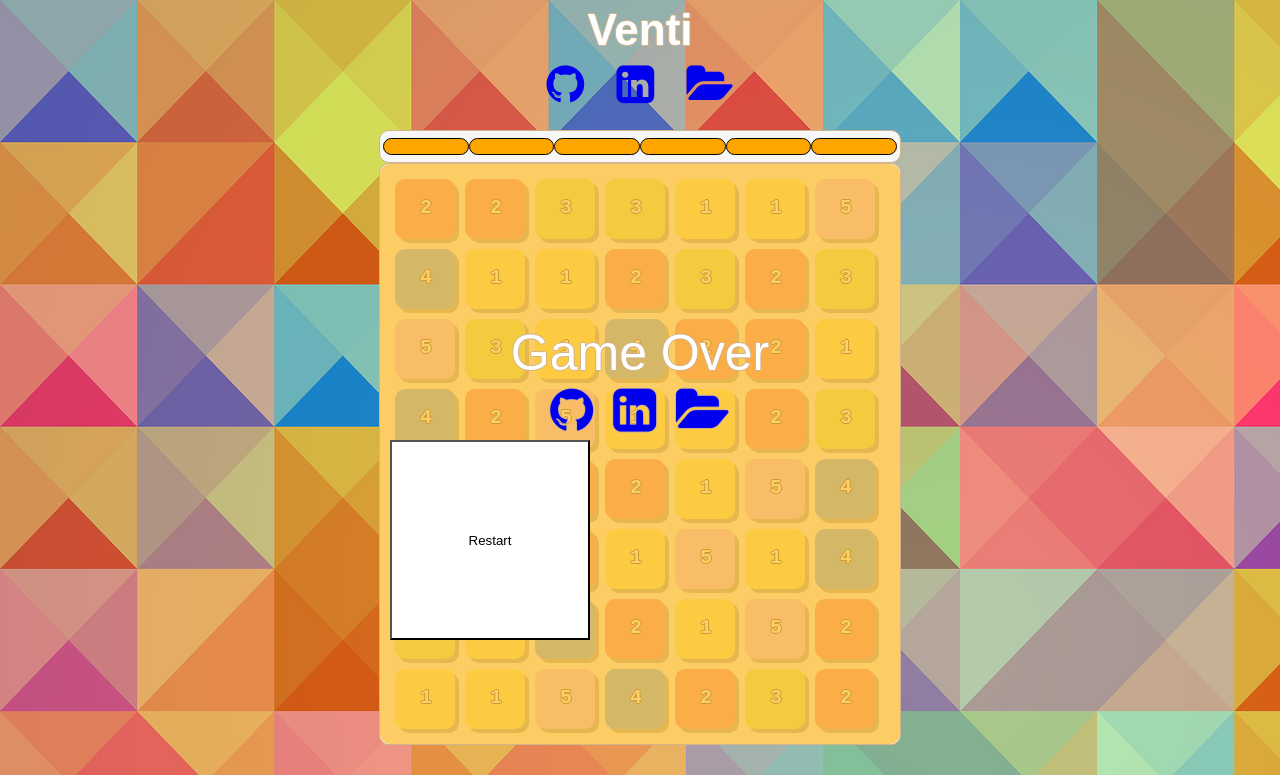
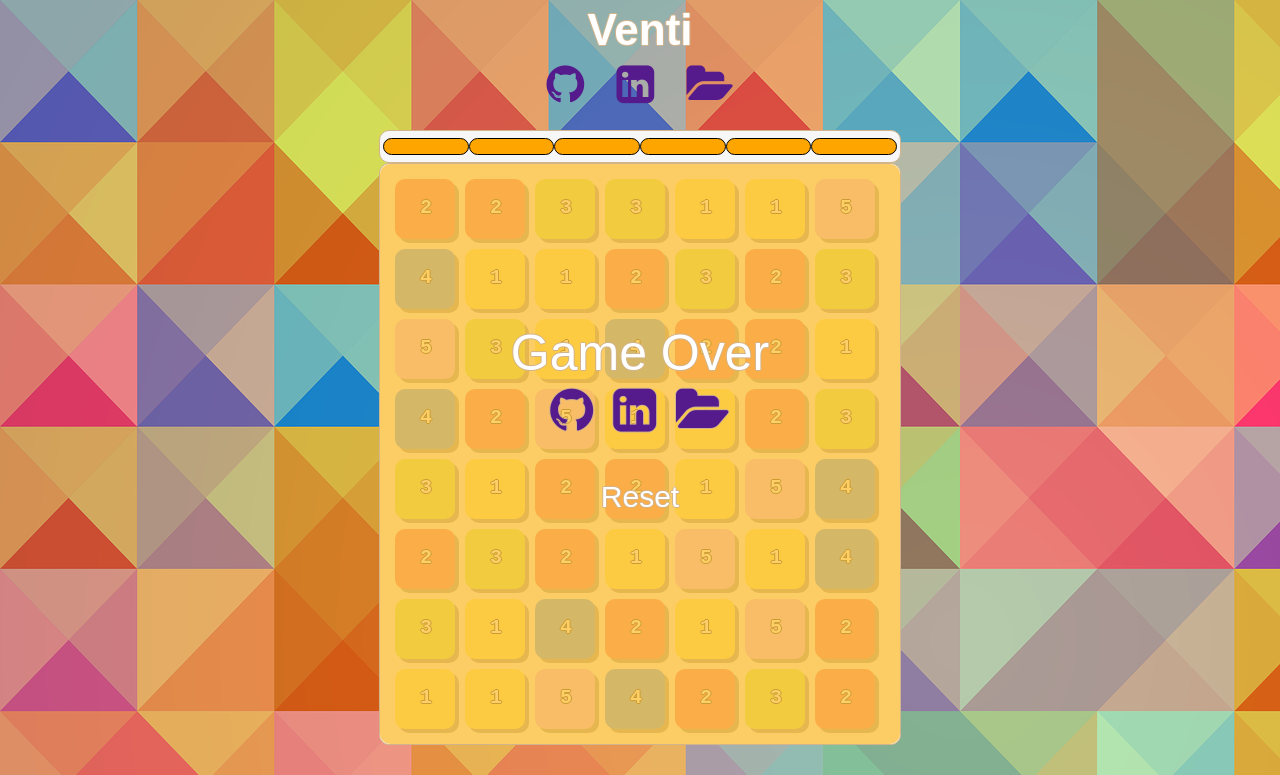
Before and after one commit to chronollama/venti, a website built with webpack: page index.html in a window 1280 px wide. Shown: the top 775 px of the page. Built offline with nearby package versions, Linux system fonts and the light colour scheme.

Commit message:
Append reset button to game over modal and style appropriately

```diff
--- a/stylesheets/venti.css
+++ b/stylesheets/venti.css
@@ -1,4 +1,4 @@
-html, body, header, main, details, section, nav, div, figure, ul, li, p {
+html, body, header, main, details, section, nav, div, figure, ul, li, p, button {
   margin: 0;
   padding: 0;
   border: 0;
@@ -26,6 +26,10 @@ header {
 header.title {
   color: white;
   text-shadow: -1px 0 tan, 0 1px tan, 1px 0 tan, 0 -1px tan;
+}
+
+a {
+  color: rgb(85, 26, 139);
 }
 
 .links a {
@@ -70,10 +74,15 @@ main {
 }
 
 .restart-btn {
-  width: 200px;
-  height: 200px;
-  background: white;
-  color: black;
+  display: block;
+  margin: auto;
+  margin-top: 30px;
+  padding: 10px;
+  color: white;
+  border-radius: 10px;
+  text-shadow: -1px 0 tan, 0 1px tan, 1px 0 tan, 0 -1px tan;
+  font-size: 30px;
+  cursor: pointer;
 }
 
 .how-to {
```
Also changed, not shown: lib/view.js.
